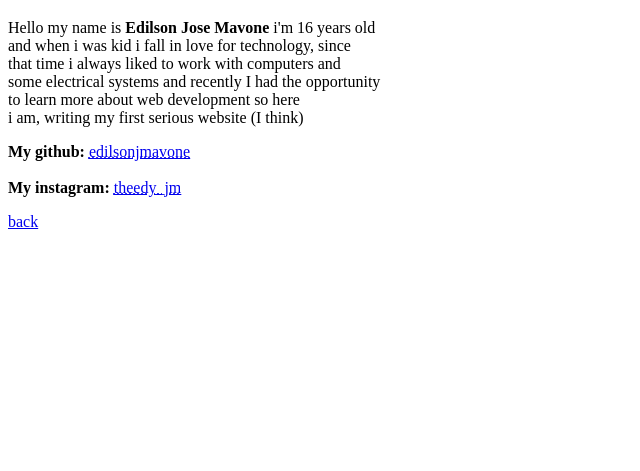
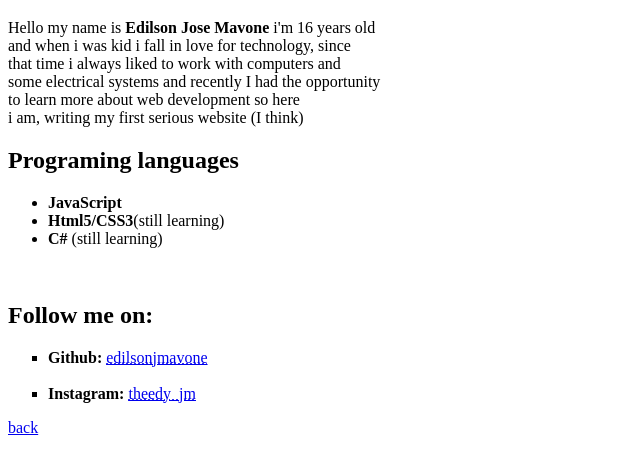
Before and after one commit to edilsonjmavone/site, a plain HTML site: page about.html in a window 1280 px wide. Shown: the part 61-532 px from the top of the page, without its empty margins (0-640 px from the left). Drawn offline with Linux system fonts and the light colour scheme.

Commit message:
more formatting and programming languages list

```diff
--- a/about.html
+++ b/about.html
@@ -5,6 +5,7 @@
     <meta name="viewport" content="width=device-width, initial-scale=1.0">
     <link rel="shortcut icon" href="images/favicon.ico" type="image/x-icon">
     <title>About me</title>
+
 </head>
 <body>
     <h1>About</h1>
@@ -14,13 +15,22 @@
         since <br> that time i always liked to work with computers and <br> some electrical systems and recently I had the opportunity <br> to learn more about web development  so here <br> i am, writing my first serious website (I think)
     </p>
 
-    <footer>
 
-        <strong>My github:</strong> <a href="https://github.com/edilsonjmavone" target="_blank" rel="external"><abbr title="me github page">edilsonjmavone</abbr></a> <br> <br>
+    <h2>Programing languages</h2>
+    <ul>
+        <li><strong>JavaScript</strong></li>
+        <li><strong>Html5/CSS3</strong>(still learning)</li>
+        <li><strong>C#</strong> (still learning)</li>
+    </ul>
+<br>
+    <h2>Follow me on:</h2>
+    <ul type="square">
 
-        <strong>My instagram:</strong> <a href="http://instagram.com/theedy_jm" target="_blank" rel="external"><abbr title="me instagram">theedy_jm</abbr></a>
+        <li><strong>Github:</strong> <a href="https://github.com/edilsonjmavone" target="_blank" rel="external"><abbr title="me github page">edilsonjmavone</abbr></a> <br> <br>
 
-    </footer>
+        <li><strong>Instagram:</strong> <a href="http://instagram.com/theedy_jm" target="_blank" rel="external"><abbr title="me instagram">theedy_jm</abbr></a>
+
+    </ul>
     <p><a href="index.html">back</a></p>
 
 </body>
```
Also changed, not shown: index.html (+1 -0 lines).
